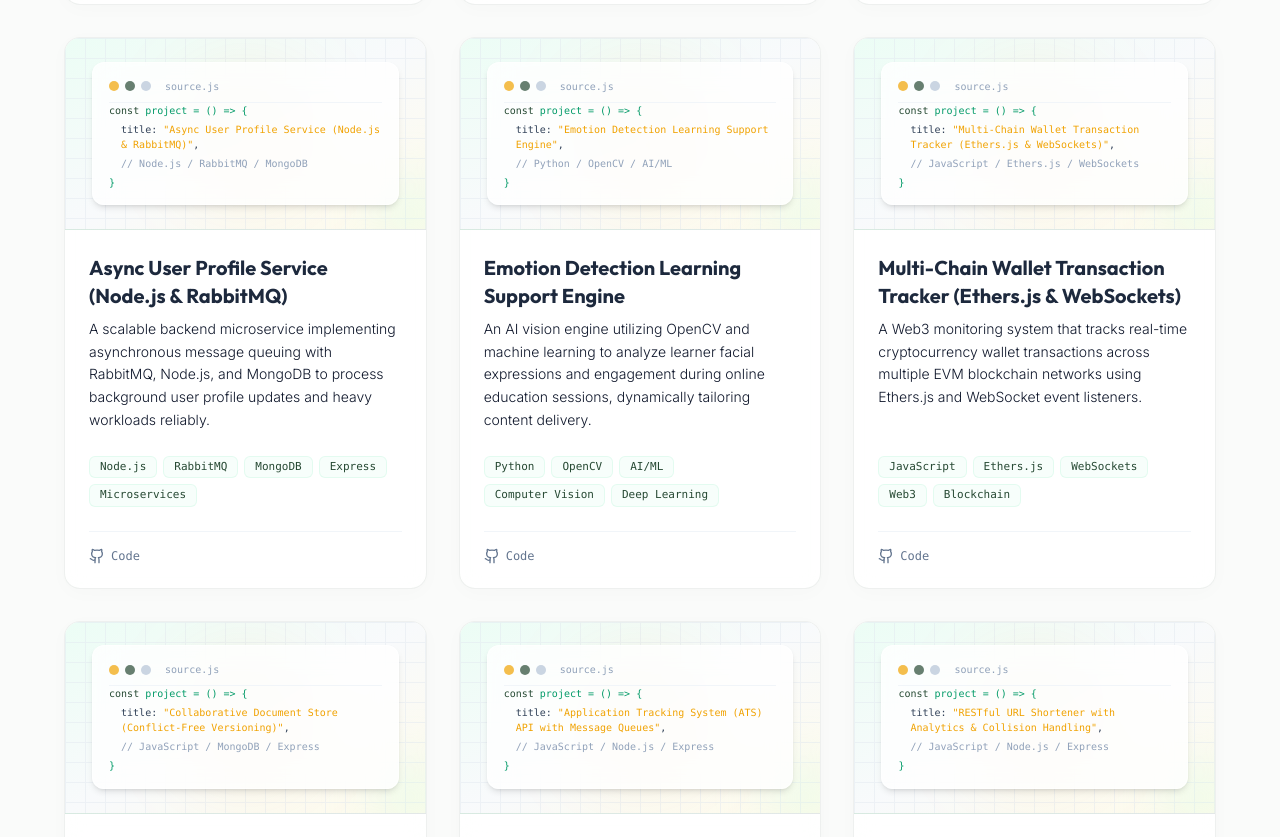
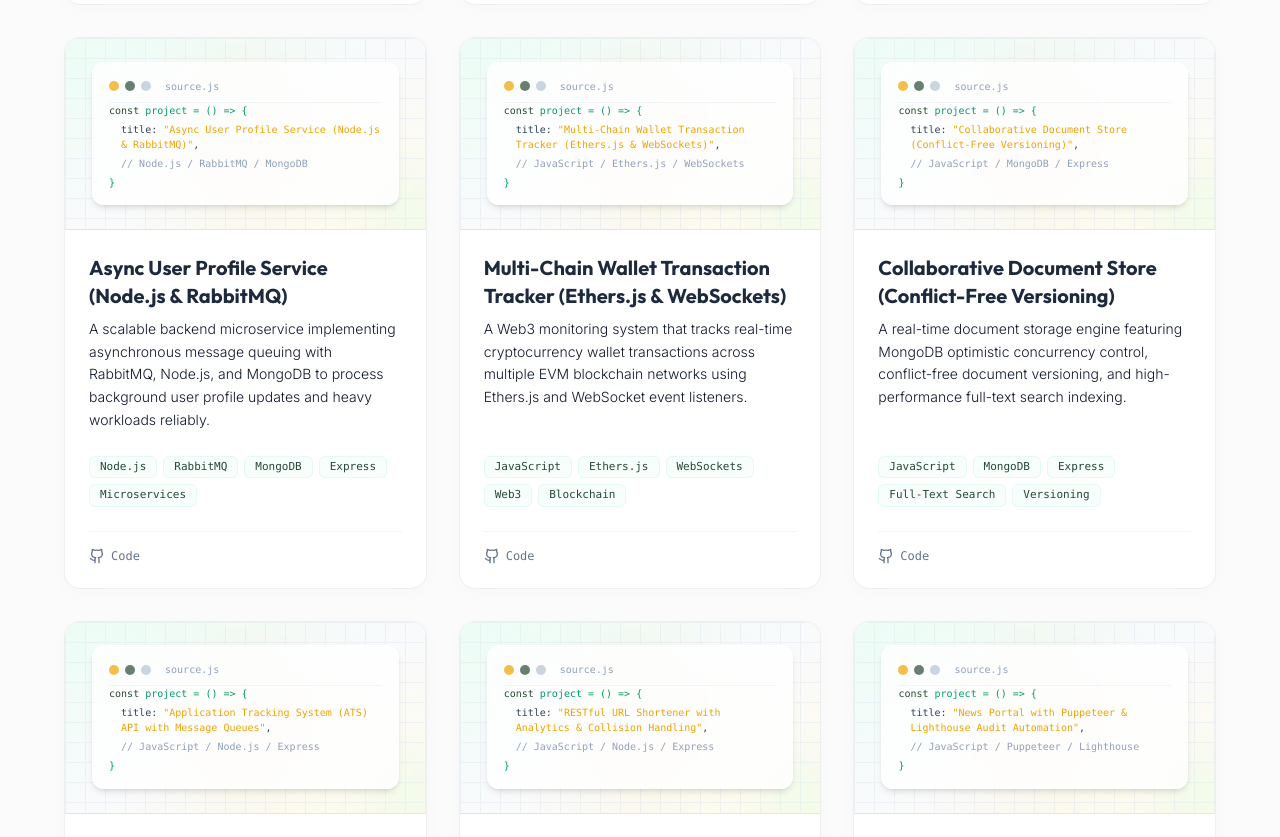
Before and after one commit to SriVarshitha7720/Build-a-Personal-Portfolio-Website-with-Modern-UI-and-Animations, a React (Vite) app: page / in a window 1280 px wide. Shown: the part 3427-4264 px from the top of the page. Built offline with nearby package versions, Linux system fonts and the light colour scheme.

Commit message:
fix: remove Emotion Detection Learning Support Engine from projects grid

```diff
--- a/src/sections/Projects.jsx
+++ b/src/sections/Projects.jsx
@@ -28,13 +28,6 @@ const projectsList = [
     description: "A scalable backend microservice implementing asynchronous message queuing with RabbitMQ, Node.js, and MongoDB to process background user profile updates and heavy workloads reliably.",
     tags: ["Node.js", "RabbitMQ", "MongoDB", "Express", "Microservices"],
     github: "https://github.com/SriVarshitha7720/Build-User-Profile-Service-with-Asynchronous-Processing-using-Node.js-and-RabbitMQ",
-    demo: null
-  },
-  {
-    title: "Emotion Detection Learning Support Engine",
-    description: "An AI vision engine utilizing OpenCV and machine learning to analyze learner facial expressions and engagement during online education sessions, dynamically tailoring content delivery.",
-    tags: ["Python", "OpenCV", "AI/ML", "Computer Vision", "Deep Learning"],
-    github: "https://github.com/SriVarshitha7720/Emotion-Detection-Learning-Support-Engine",
     demo: null
   },
   {
```
